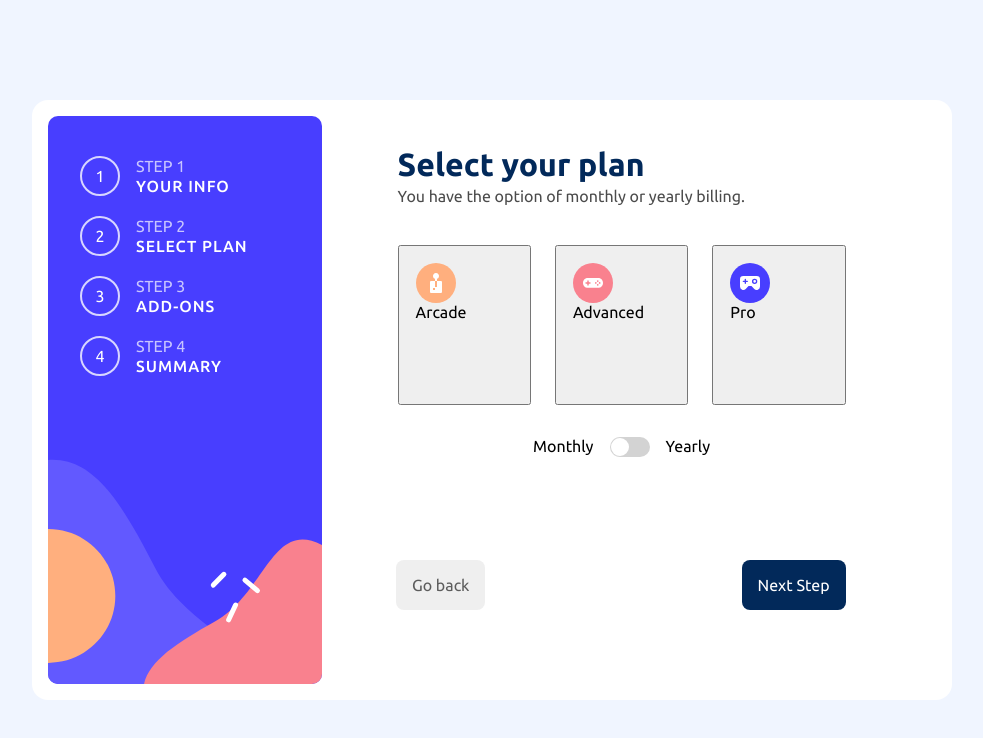
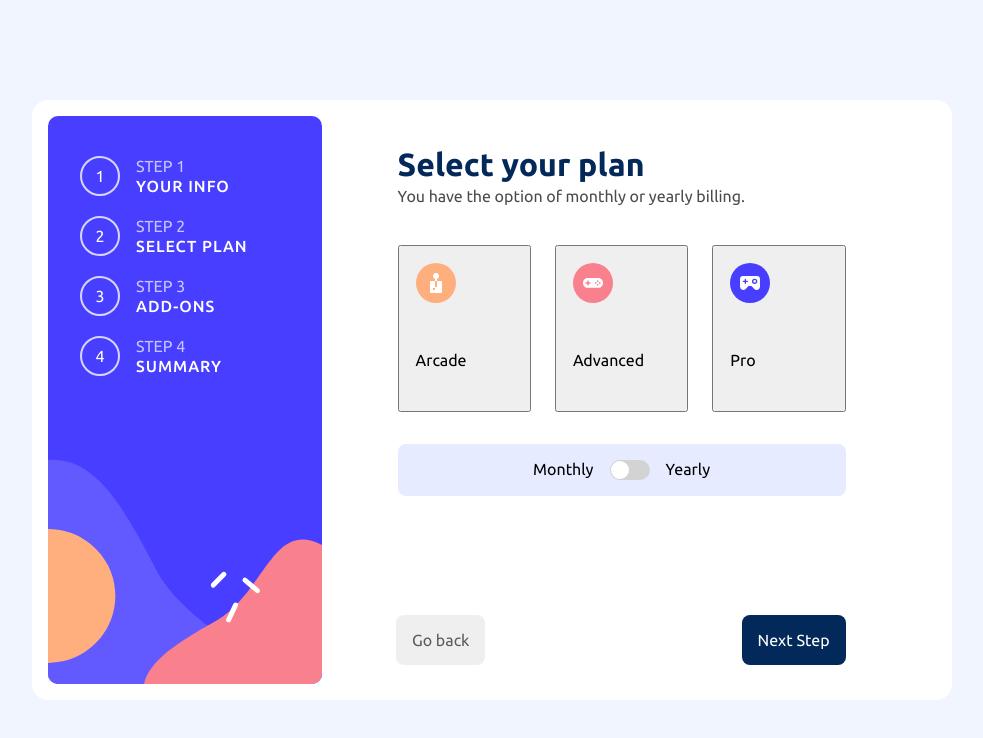
Before and after one commit to juliabush/react-multi-step-form, a React (Vite) app: page / in a window 1280 px wide. Both pictures are taken after a click on the button "Next Step". Shown: the top 738 px of the page, without its empty margins (148-1131 px from the left). Built offline with nearby package versions, Linux system fonts and the light colour scheme.

Commit message:
Styling step-2

```diff
--- a/src/App.css
+++ b/src/App.css
@@ -125,7 +125,11 @@ input {
   left: 1px;
   transition: transform 0.2s;
 }
-
+.toggle-monthly-yearly {
+  background-color: hsla(228, 100%, 84%, 0.3);
+  padding: 1rem;
+  border-radius: 0.5rem;
+}
 .toggle-switch.yearly .toggle-knob {
   transform: translateX(20px);
 }
@@ -143,7 +147,7 @@ input {
   flex-direction: column;
   align-items: start;
   width: 140px;
-  height: 160px;
+  height: 167px;
   padding: 1rem;
 }
 .toggle-monthly-yearly {
@@ -152,3 +156,6 @@ input {
   gap: 1rem;
   margin-top: 2rem;
 }
+.billing-card-title {
+  margin-top: 3rem;
+}
--- a/src/App.tsx
+++ b/src/App.tsx
@@ -67,7 +67,7 @@ function Step2(): ReactElement {
             alt="Icon for the arcade plan"
             className="icon"
           />
-          <p>Arcade</p>
+          <p className="billing-card-title">Arcade</p>
         </button>
         <button className="billing-card">
           <img
@@ -75,12 +75,12 @@ function Step2(): ReactElement {
             alt="Icon for the advanced plan"
             className="icon"
           />
-          <p>Advanced</p>
+          <p className="billing-card-title">Advanced</p>
           <p></p>
         </button>
         <button className="billing-card">
           <img src={iconPro} alt="Icon for the pro plan" className="icon" />
-          <p>Pro</p>
+          <p className="billing-card-title">Pro</p>
           <p></p>
         </button>
       </div>
```
